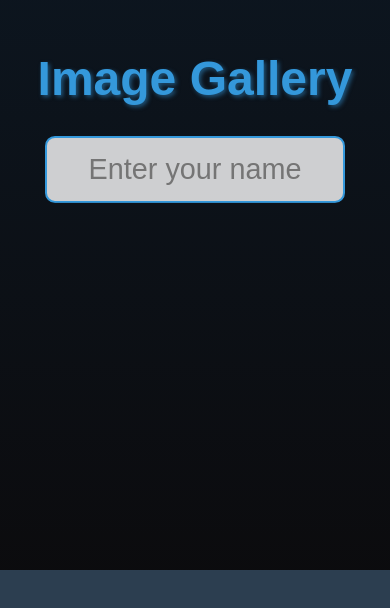
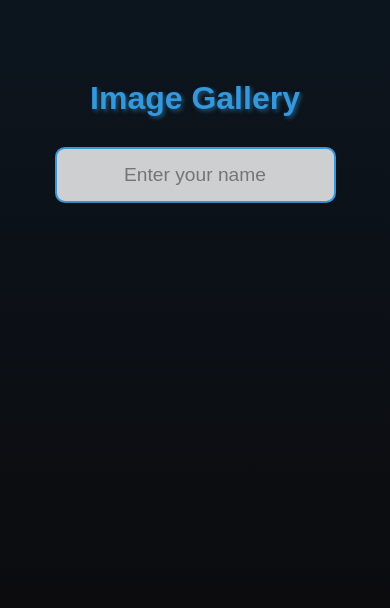
Before and after one commit to prakashpoojary/sushmi, a React (Create React App) app: page / in a window 390 px wide. Shown: the part 274-882 px from the top of the page. Before the commit the page ends 844 px from the top, so only its background shows below. Built offline with nearby package versions, Linux system fonts and the light colour scheme.

Commit message:
for small screens

```diff
--- a/src/App.css
+++ b/src/App.css
@@ -181,3 +181,58 @@ img:hover {
   font-size: 1.2em;
   line-height: 1.5;
 }
+
+@media only screen and (max-width: 600px) {
+  /* Adjustments for smaller screens */
+
+  .App {
+    padding: 20px; /* Add padding to the main container for better readability */
+  }
+
+  h1 {
+    font-size: 2em; /* Decrease the font size of the heading */
+  }
+
+  form {
+    margin-bottom: 20px; /* Decrease margin for the form */
+  }
+
+  label {
+    font-size: 1.2em; /* Decrease font size for labels */
+  }
+
+  .input-container {
+    width: 100%; /* Full width for input container */
+  }
+
+  input {
+    font-size: 1em; /* Decrease font size for input */
+  }
+
+  button {
+    padding: 10px 20px; /* Decrease padding for button */
+    font-size: 1.2em; /* Decrease font size for button */
+  }
+
+  .image-container {
+    padding: 10px; /* Add padding to the image container */
+  }
+
+  h2 {
+    font-size: 1.5em; /* Decrease font size for secondary headings */
+    margin-bottom: 15px; /* Decrease margin for secondary headings */
+  }
+
+  img {
+    margin: 10px; /* Decrease margin for images */
+  }
+
+  .modal-content {
+    width: 80%; /* Adjust the width of the modal content for smaller screens */
+  }
+
+  .quote-container {
+    padding: 10px; /* Add padding to the quote container */
+    font-size: 1em; /* Decrease font size for quotes */
+  }
+}
```
